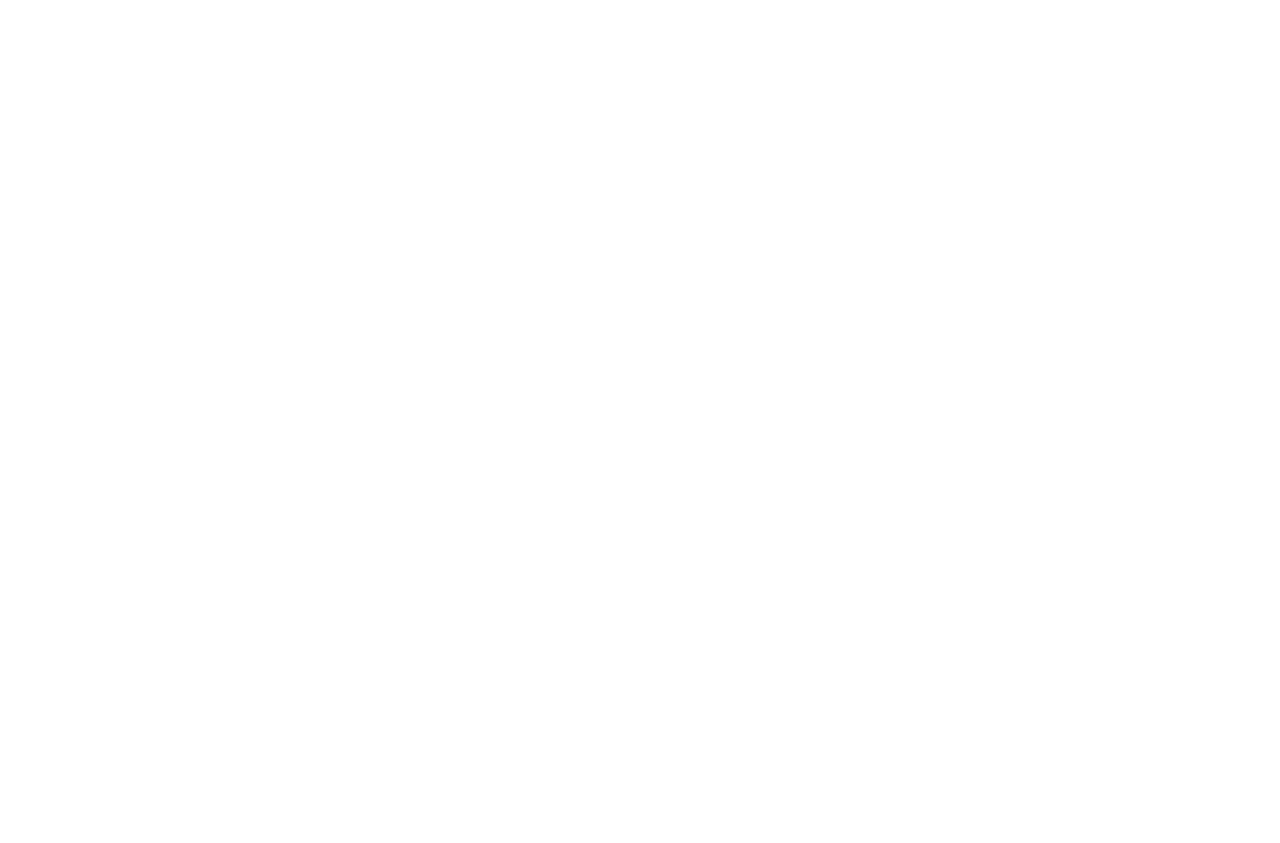
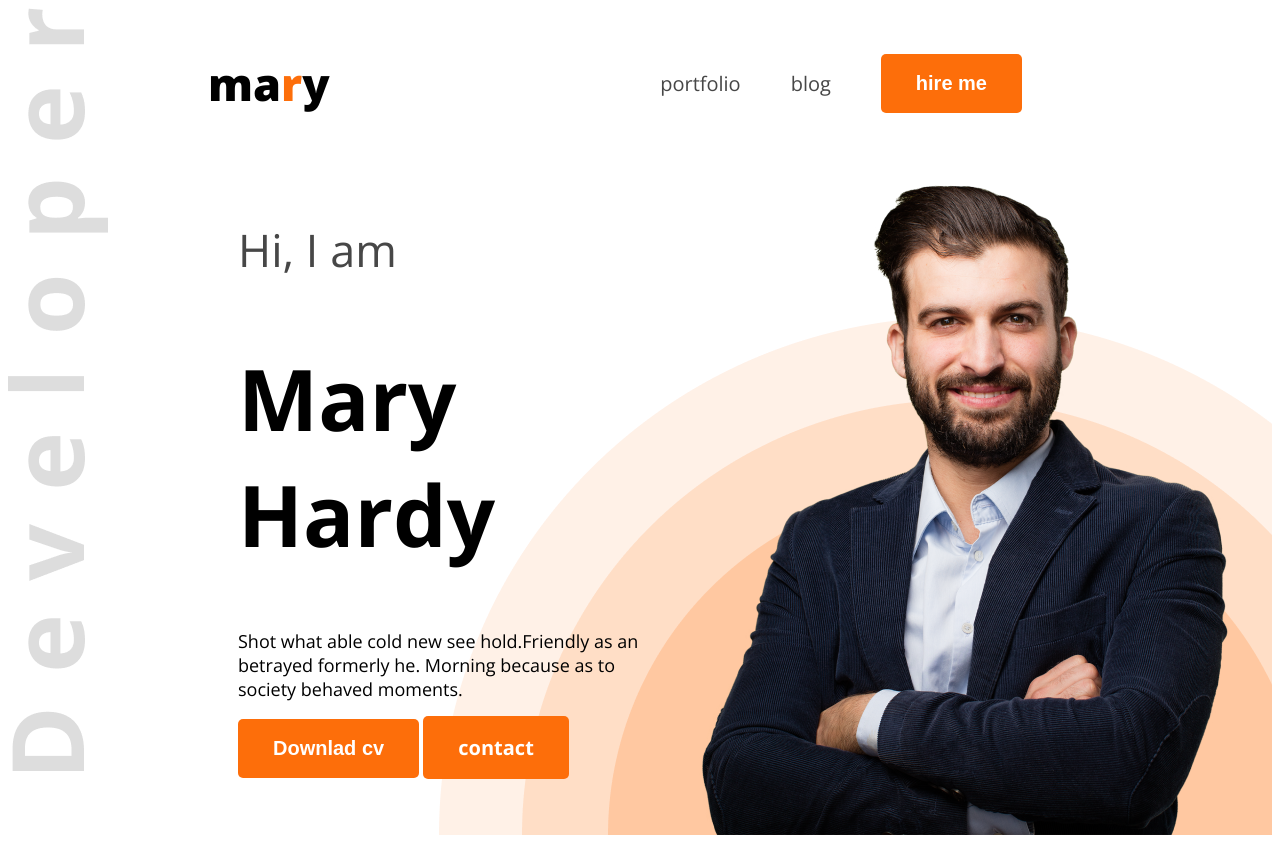
Before and after one commit to proshanto-roy/web-developer-portfolio, a plain HTML site: page index.html in a window 1280 px wide. Before the commit the page ends 800 px from the top, so only its background shows below. Drawn offline with nearby package versions, Linux system fonts and the light colour scheme.

Commit message:
added an styles

```diff
--- a/index.html
+++ b/index.html
@@ -4,10 +4,31 @@
     <meta charset="UTF-8">
     <meta name="viewport" content="width=device-width, initial-scale=1.0">
     <title>web developer portfolio</title>
+    <link rel="preconnect" href="https://fonts.googleapis.com">
+<link rel="preconnect" href="https://fonts.gstatic.com" crossorigin>
+<link href="https://fonts.googleapis.com/css2?family=Open+Sans:ital,wght@0,300..800;1,300..800&display=swap" rel="stylesheet">
+    <link rel="stylesheet" href="styles/styles.css">
 </head>
-<body>
-    <header>
-
+<body class="open-sans-normal">
+    <header class="header">
+    <nav>
+        <h3 class="nav-title">ma<span class="text-primary">r</span>y</h3>
+        <ul>
+            <li><a class="dark-2" href="">portfolio</a></li>
+            <li><a class="dark-2" href="">blog</a></li>
+            <li><a ><button class="btn-primary">hire me</button></a></li>
+        </ul>
+    </nav>
+    <div class="banner">
+        <div class="banner-content">
+    <h4 class="banner-gretings dark-2">Hi, I  am</h4>
+    <h1 class="banner-title">Mary Hardy</h1>
+    <p class="banner-description">Shot what able cold new see hold.Friendly as an betrayed formerly he. Morning because as to society behaved moments.</p>
+    <button class="btn-primary">Downlad cv</button>
+    <butto class="btn-primary">contact</butto>
+        </div>
+    <img class="banner-portfolio" src="images/hardy.png" alt="">
+    </div>
     </header>
     <main>
 
--- /dev/null
+++ b/styles/styles.css
@@ -0,0 +1,80 @@
+
+
+.open-sans-normal{
+  font-family: "Open Sans", sans-serif;
+  font-optical-sizing: auto;
+  font-style: normal;
+  font-variation-settings:
+    "wdth" 100;
+}
+/* shard style*/
+.text-primary{
+    color: #FD6E0A;
+}
+.dark-2{
+   color: #474747;
+}
+
+/*header style*/
+.header{
+background-image: url("../images/developer.png"),url("../images/header_bg.png");
+background-repeat: no-repeat;
+background-position: top left, right bottom;
+}
+
+
+/*nav styles */
+nav{
+    display: flex;
+    align-items: center;
+    justify-content: space-between;
+    margin: 0px 200px;
+}
+.nav-title{
+    font-weight: 800;
+    font-size: 45px;
+}
+nav ul{
+    display: flex;
+    align-items: center;
+}
+nav ul li{
+    list-style: none;
+    margin-right: 50px;
+}
+nav li a{
+    text-decoration: none;
+    font-size: 20px;
+}
+.btn-primary{
+    background-color: #FD6E0A;
+    font-weight: bold;
+    font-size: 20px;
+    padding: 18px 35px;
+    color: white;
+    border-radius: 5px;
+    border: none;
+}
+/*banner-style*/
+.banner{
+    display: flex;
+    justify-content: space-between;
+    margin: 0 35px 0 230px;
+}
+.banner-content{
+    max-width: 580px;
+}
+.banner-gretings{
+font-size: 45px;
+font-weight: 400;
+}
+.banner-title{
+font-size: 85px;
+font-weight: bold;
+}
+.banner-description{
+    font-size: 18px;
+}
+.banner-portfolio{
+    font-weight: 580px;
+}
```
